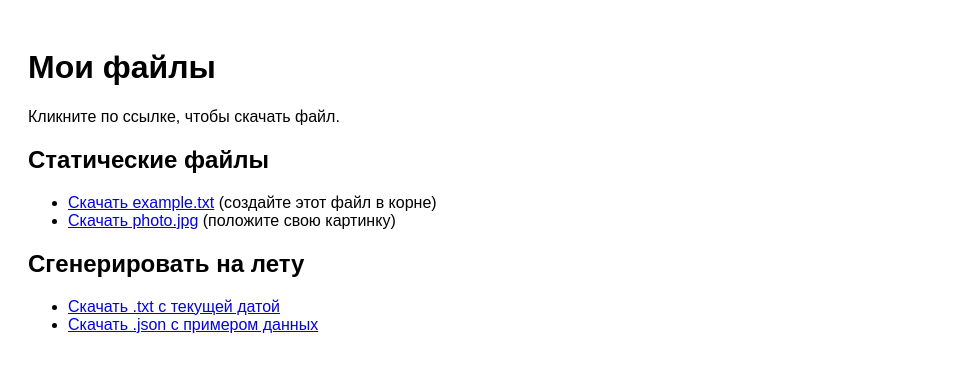
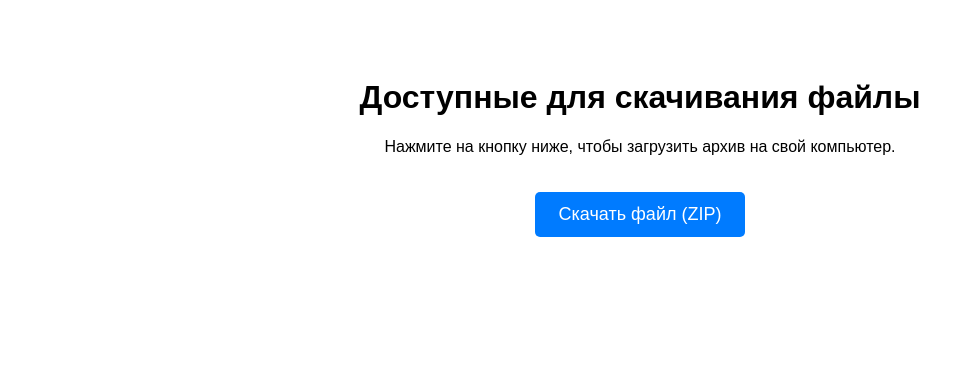
Before and after one commit to a8979087-ctrl/idk.github.io, a plain HTML site: page index.html in a window 1280 px wide. Shown: the whole page, without its empty margins (0-953 px from the left). Drawn offline with Linux system fonts and the light colour scheme.

Commit message:
Update index.html

```diff
--- a/index.html
+++ b/index.html
@@ -4,58 +4,26 @@
     <meta charset="UTF-8">
     <meta name="viewport" content="width=device-width, initial-scale=1.0">
     <title>Скачивание файлов</title>
-    <!-- Минимум стилей: только белый фон -->
     <style>
-        body {
-            background: white;
-            font-family: sans-serif;
-            padding: 20px;
+        body { font-family: sans-serif; text-align: center; padding: 50px; }
+        .download-btn {
+            display: inline-block;
+            padding: 12px 24px;
+            background-color: #007BFF;
+            color: white;
+            text-decoration: none;
+            border-radius: 5px;
+            font-size: 18px;
+            margin-top: 20px;
         }
+        .download-btn:hover { background-color: #0056b3; }
     </style>
 </head>
 <body>
+    <h1>Доступные для скачивания файлы</h1>
+    <p>Нажмите на кнопку ниже, чтобы загрузить архив на свой компьютер.</p>
 
-    <h1>Мои файлы</h1>
-    <p>Кликните по ссылке, чтобы скачать файл.</p>
-
-    <!-- ===== Статические файлы ===== -->
-    <h2>Статические файлы</h2>
-    <ul>
-        <li><a href="example.txt" download>Скачать example.txt</a> (создайте этот файл в корне)</li>
-        <li><a href="photo.jpg" download>Скачать photo.jpg</a> (положите свою картинку)</li>
-        <!-- Добавьте свои ссылки по образцу -->
-    </ul>
-
-    <!-- ===== Динамическая генерация (через JavaScript) ===== -->
-    <h2>Сгенерировать на лету</h2>
-    <ul>
-        <li><a href="javascript:void(0)" id="genTxt">Скачать .txt с текущей датой</a></li>
-        <li><a href="javascript:void(0)" id="genJson">Скачать .json с примером данных</a></li>
-    </ul>
-
-    <script>
-        // Простая функция скачивания
-        function download(content, filename, mime = 'text/plain') {
-            const blob = new Blob([content], { type: mime });
-            const a = document.createElement('a');
-            a.href = URL.createObjectURL(blob);
-            a.download = filename;
-            document.body.appendChild(a);
-            a.click();
-            document.body.removeChild(a);
-            URL.revokeObjectURL(a.href);
-        }
-
-        document.getElementById('genTxt').onclick = function() {
-            const now = new Date().toLocaleString();
-            download('Файл создан: ' + now, 'дата.txt', 'text/plain');
-        };
-
-        document.getElementById('genJson').onclick = function() {
-            const data = { имя: 'Гость', время: new Date().toISOString() };
-            download(JSON.stringify(data, null, 2), 'данные.json', 'application/json');
-        };
-    </script>
-
+    <!-- Укажите путь к вашему файлу в атрибуте href -->
+    <a href="files/my-document.zip" class="download-btn" download>Скачать файл (ZIP)</a>
 </body>
 </html>
```
